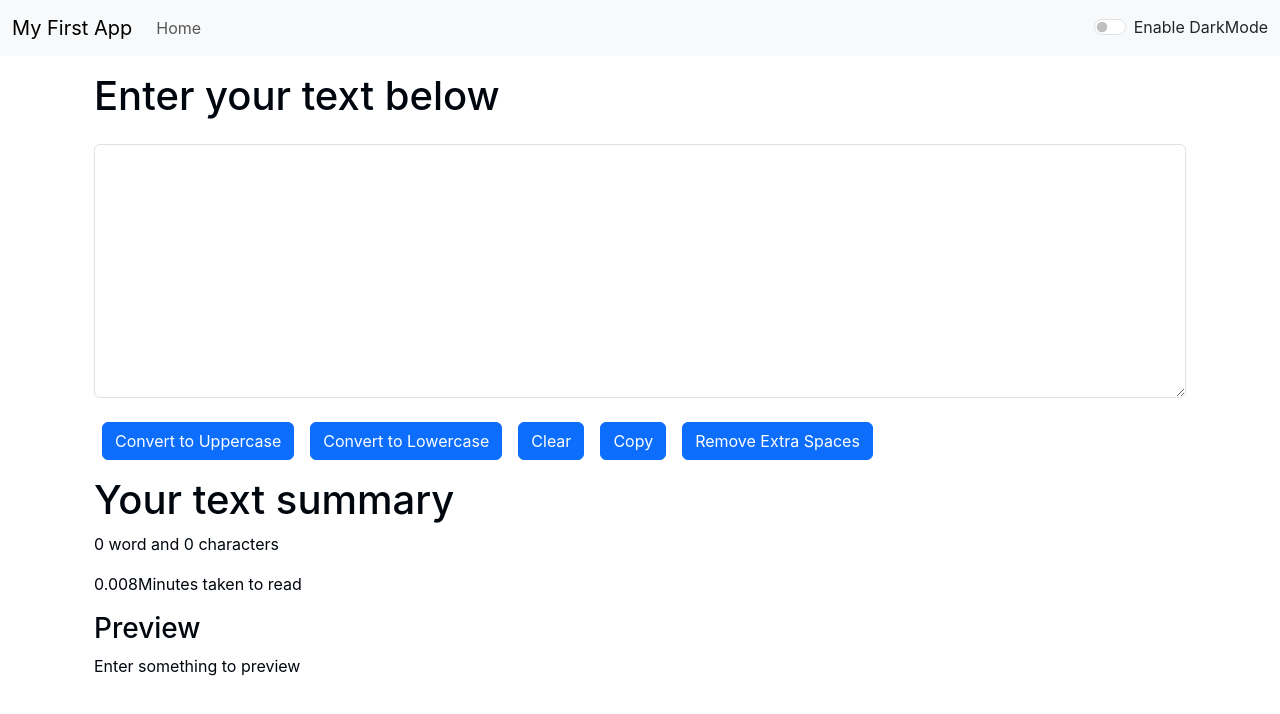
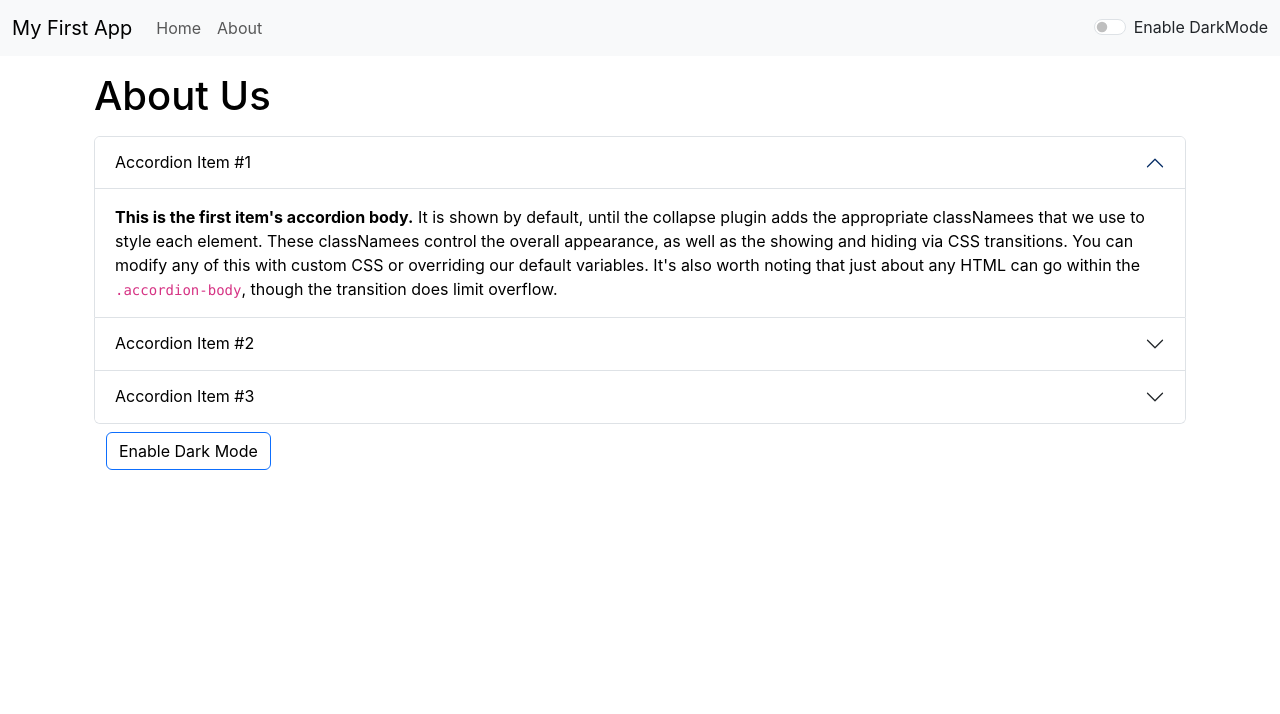
Before and after one commit to ManuBhardwaj001/My-First-App, a React (Create React App) app: page /about in a window 1280 px wide. Shown: the top 714 px of the page. Built offline with nearby package versions, Linux system fonts and the light colour scheme.

Commit message:
Added about section and enabled router

```diff
--- a/package.json
+++ b/package.json
@@ -9,6 +9,7 @@
     "gh-pages": "^5.0.0",
     "react": "^18.2.0",
     "react-dom": "^18.2.0",
+    "react-router-dom": "^6.10.0",
     "react-scripts": "5.0.1",
     "web-vitals": "^2.1.4"
   },
--- a/src/App.js
+++ b/src/App.js
@@ -3,14 +3,14 @@ import { useState } from 'react';
 import './App.css';
 import Navbar from './Components/Navbar';
 import TextForm from './Components/TextForm';
-// import About from './Components/About';
+import About from './Components/About';
 import Alert from './Components/Alert';
-// import {
-//   BrowserRouter as Router,
-//   Route,
-//   // Link,
-//   Routes
-// } from "react-router-dom";
+import {
+  BrowserRouter as Router,
+  Route,
+  // Link,
+  Routes
+} from "react-router-dom";
 
 
 function App() {
@@ -42,17 +42,16 @@ function App() {
   }
   return (
     <>
-      {/* <Router> */}
+      <Router>
         <Navbar title="My First App" mode={mode} toggleMode={toggleMode} />
         <Alert alert={alert} />
         <div className="container my-3" >
-          {/* <Routes> */}
-            {/* <Route exact path="/about" element={<About mode={mode}/>} /> */}
-            {/* <Route exact path="/" element= /> */}
-            {<TextForm showAlert={showAlert} heading="Enter your text below" mode={mode} />}
-          {/* </Routes> */}
+          <Routes>
+            <Route exact path="/about" element={<About mode={mode} />} />
+            <Route exact path="/" element={<TextForm showAlert={showAlert} heading="Enter your text below" mode={mode} />} />
+          </Routes>
         </div>
-      {/* </Router> */}
+      </Router>
     </>
   );
 }
--- a/src/Components/Navbar.js
+++ b/src/Components/Navbar.js
@@ -1,5 +1,5 @@
 import React from 'react'
-// import { Link } from 'react-router-dom'
+import { Link } from 'react-router-dom'
 import PropTypes from 'prop-types'
 export default function Navbar(props) {
   return (
@@ -12,12 +12,12 @@ export default function Navbar(props) {
         <div className="collapse navbar-collapse" id="navbarSupportedContent">
           <ul className="navbar-nav me-auto mb-2 mb-lg-0">
             <li className="nav-item">
-              <a className="nav-link" aria-current="page" href="/#">Home</a>
-              {/* <Link className="nav-link" aria-current="page" to="/">Home</Link> */}
+              {/* <a className="nav-link" aria-current="page" href="/#">Home</a> */}
+              <Link className="nav-link" aria-current="page" to="/">Home</Link>
             </li>
-            {/* <li className="nav-item">
+            <li className="nav-item">
               <Link className="nav-link" to="/about">{props.aboutText}</Link>
-            </li> */}
+            </li>
           </ul>
           <div className={`form-check form-switch text-${props.mode === 'light' ? 'dark' : 'light'}`}>
             <input className="form-check-input" onClick={props.toggleMode} type="checkbox" id="flexSwitchCheckDefault" />
```
Also changed, not shown: src/Components/TextForm.js (+6 -6 lines), 1 other file (tests, documents, lock files or other folders).
